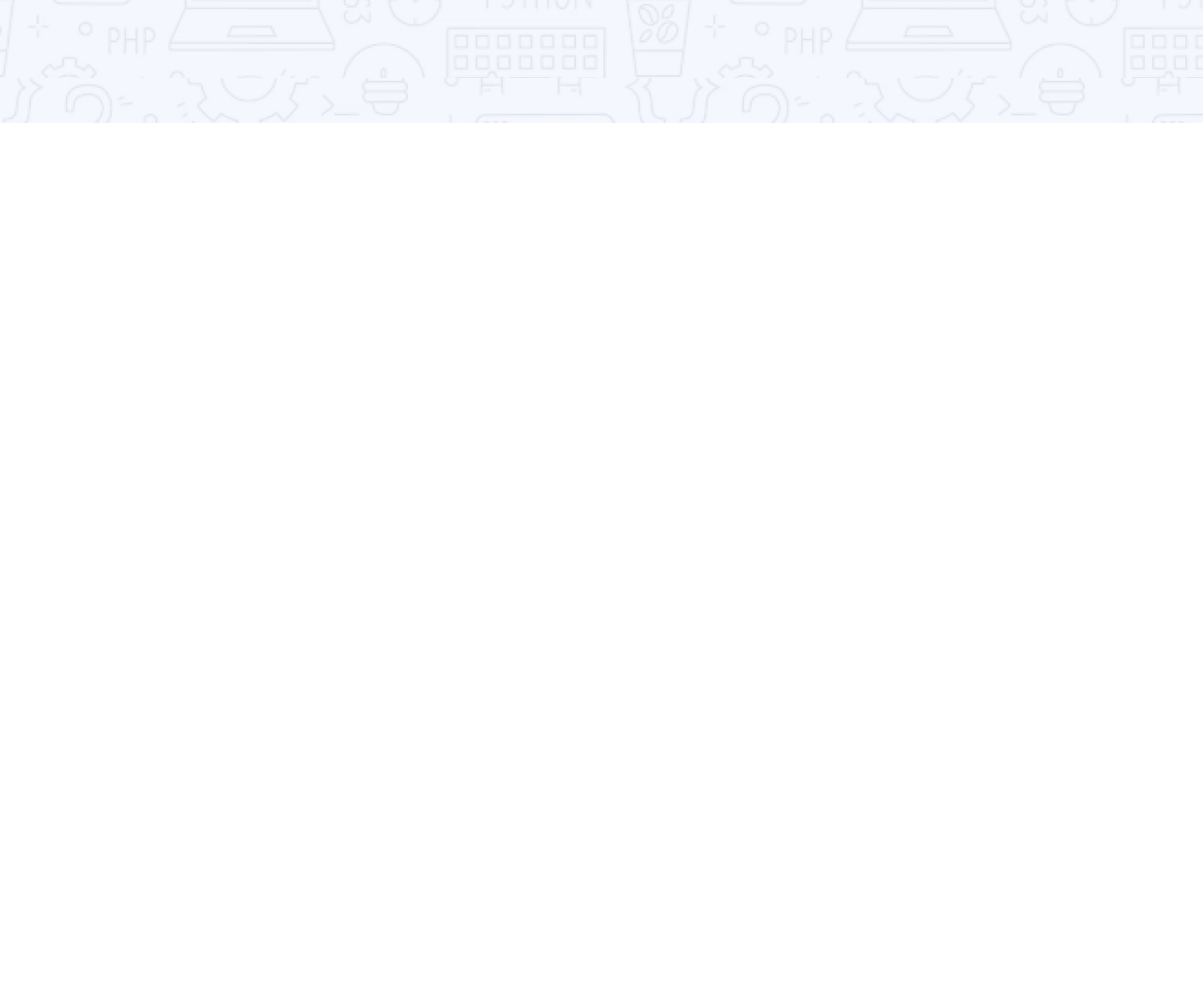
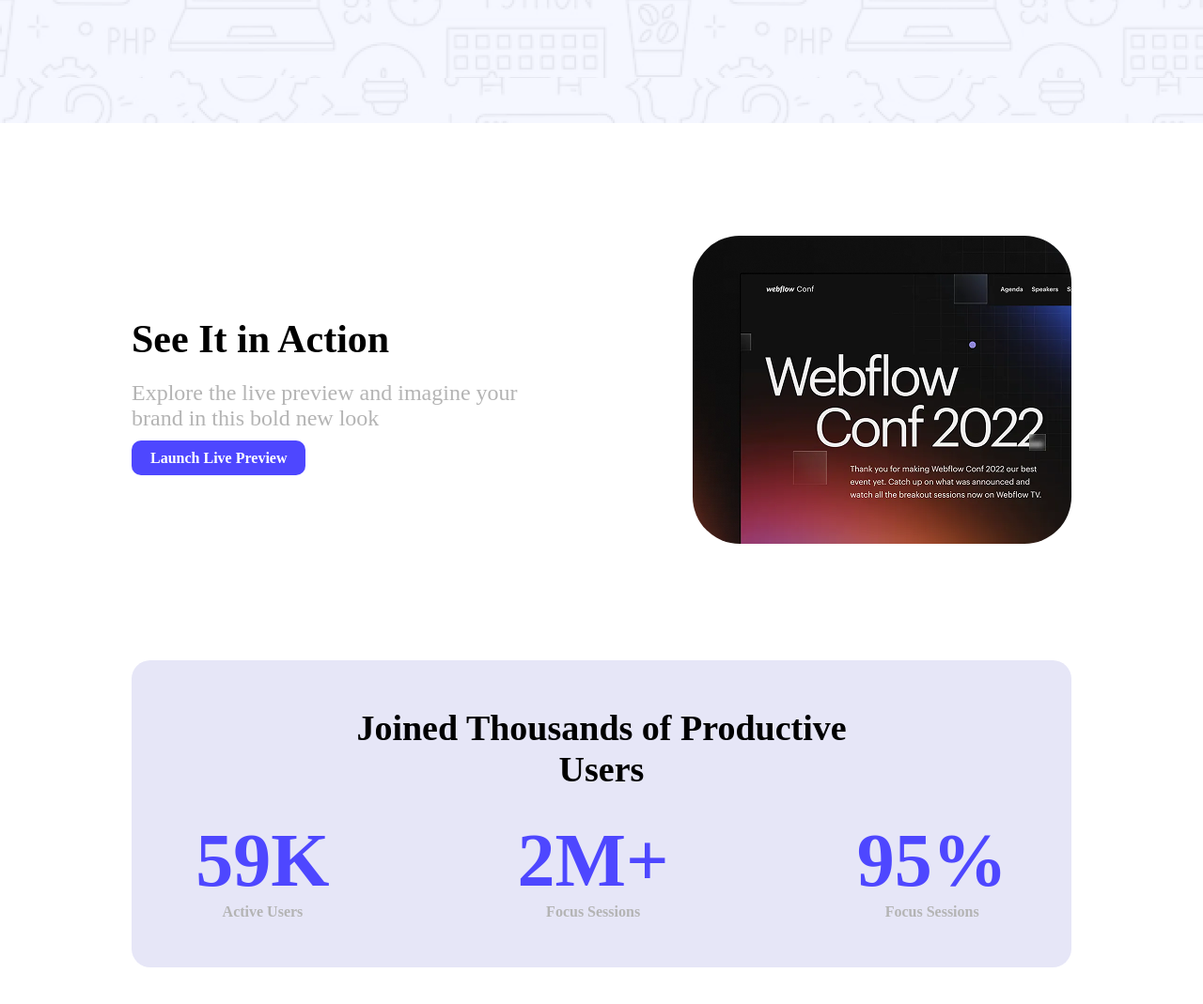
Before and after one commit to 00Shawon/Ph-assignment-1, a plain HTML site: page index.html in a window 1280 px wide. Shown: the part 569-1638 px from the top of the page at 94% size. Before the commit the page ends 800 px from the top, so only its background shows below. Drawn offline with Linux system fonts and the light colour scheme.

Commit message:
2nd commit-adding action and productive-user section

```diff
--- a/index.html
+++ b/index.html
@@ -17,5 +17,40 @@
       <p class="btn">Stay Focused</p>
     </div>
   </header>
+  <main>
+  <section class="action">
+    <div>
+      <h1>See It in Action</h1>
+      <p class="explore">Explore the live preview and imagine your <br> brand in this bold new look</p>
+      <p class="btn">Launch Live Preview</p>
+    </div>
+    <div><img src="Assets/wc-mini.png" alt=""></div>
+  </section>
+  <section class="productive-user">
+    <div class="container">
+       <div>
+      <h1>
+        Joined Thousands of Productive Users
+      </h1>
+    </div>
+    <div class="stat">
+      <div>
+        <h2>59K</h2>
+        <p>Active Users</p>
+      </div>
+      <div>
+        <h2>2M+</h2>
+        <p>Focus Sessions</p>
+      </div>
+      <div>
+        <h2>95%</h2>
+        <p>Focus Sessions</p>
+      </div>
+    </div>
+    </div>
+
+
+  </section>
+  </main>
 </body>
 </html>
--- a/style.css
+++ b/style.css
@@ -37,6 +37,56 @@
 .banner h1{
   font-size: 65px;
   font-weight: bold;
-  padding-top: 150px;
+  padding-top: 100px;
   padding-bottom: 30px;
 }
+.action{
+  display: flex;
+  justify-content: space-between;
+  align-items: center;
+  margin: 120px 140px;
+}
+.action img{
+  border-radius: 50px;
+}
+
+.action h1{
+  font-size: 42px;
+  font-weight: bold;
+  padding-bottom: 20px;
+}
+.explore{
+  font-size: 24px;
+  color: rgb(180, 180, 180);
+  padding-bottom: 20px;
+}
+ section{
+  margin: 120px 140px;
+ }
+
+ .productive-user{
+  text-align: center;
+ }
+.productive-user h1{
+font-size: 38px ;
+padding-bottom: 30px;
+}
+.stat{
+  display: flex;
+  gap: 200px;
+  justify-content: center;
+}
+.stat h2{
+  font-size: 80px;
+  font-weight: bold;
+  color: #4E47FF;
+}
+.stat p{
+  color: rgb(180, 180, 180);
+  font-weight: bold;
+}
+.productive-user .container{
+  padding:50px 200px;
+  background-color: #e6e6f7;
+  border-radius: 20px;
+}
```
